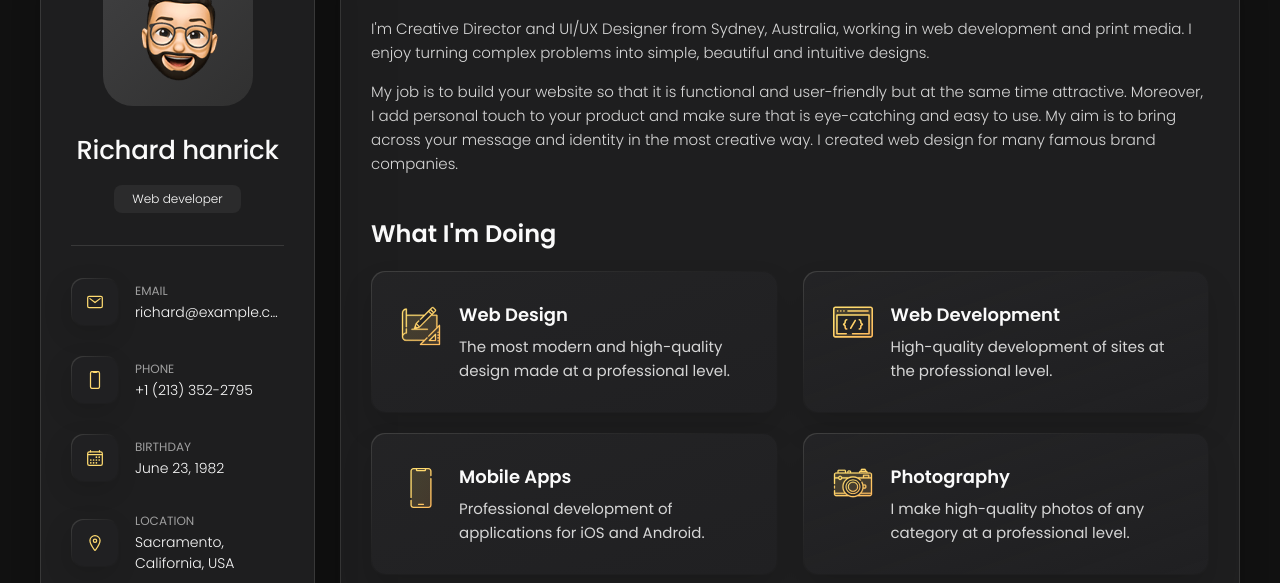
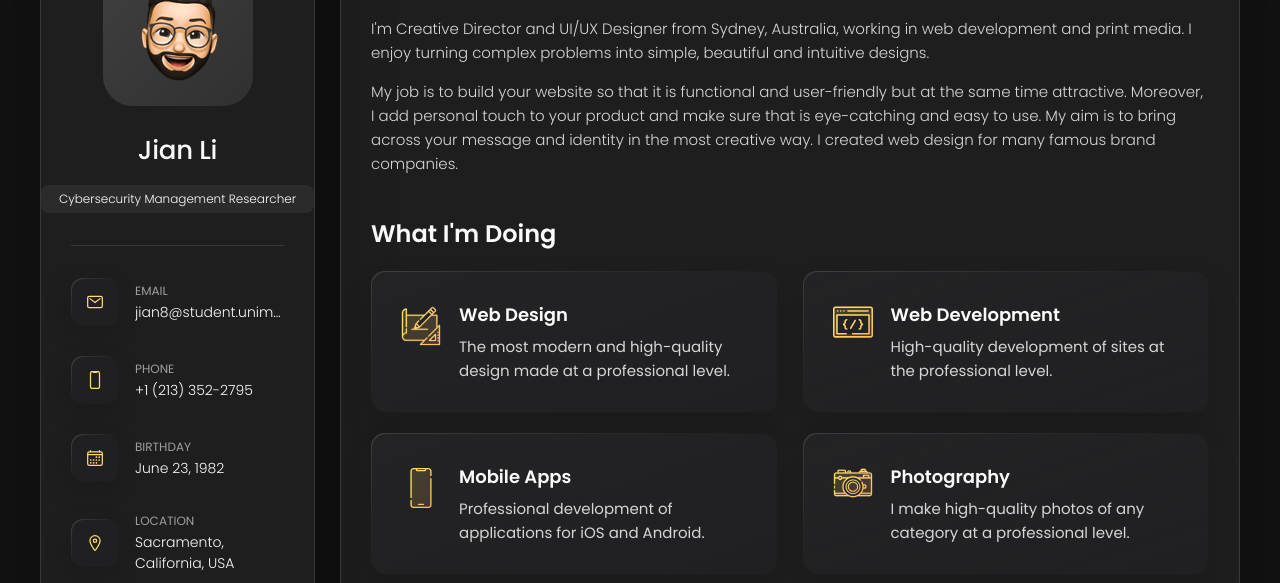
Before and after one commit to auslj/lijian.github.io, a plain HTML site: page index.html in a window 1280 px wide. Shown: the part 162-745 px from the top of the page. Drawn offline with nearby package versions, Linux system fonts and the light colour scheme.

Commit message:
Update index.html

```diff
--- a/index.html
+++ b/index.html
@@ -46,9 +46,9 @@
         </figure>
 
         <div class="info-content">
-          <h1 class="name" title="Richard hanrick">Richard hanrick</h1>
+          <h1 class="name" title="Jian Li">Jian Li</h1>
 
-          <p class="title">Web developer</p>
+          <p class="title">Cybersecurity Management Researcher</p>
         </div>
 
         <button class="info_more-btn" data-sidebar-btn>
@@ -74,7 +74,7 @@
             <div class="contact-info">
               <p class="contact-title">Email</p>
 
-              <a href="mailto:richard@example.com" class="contact-link">richard@example.com</a>
+              <a href="mailto:richard@example.com" class="contact-link">jian8@student.unimelb.edu.au</a>
             </div>
 
           </li>
```
